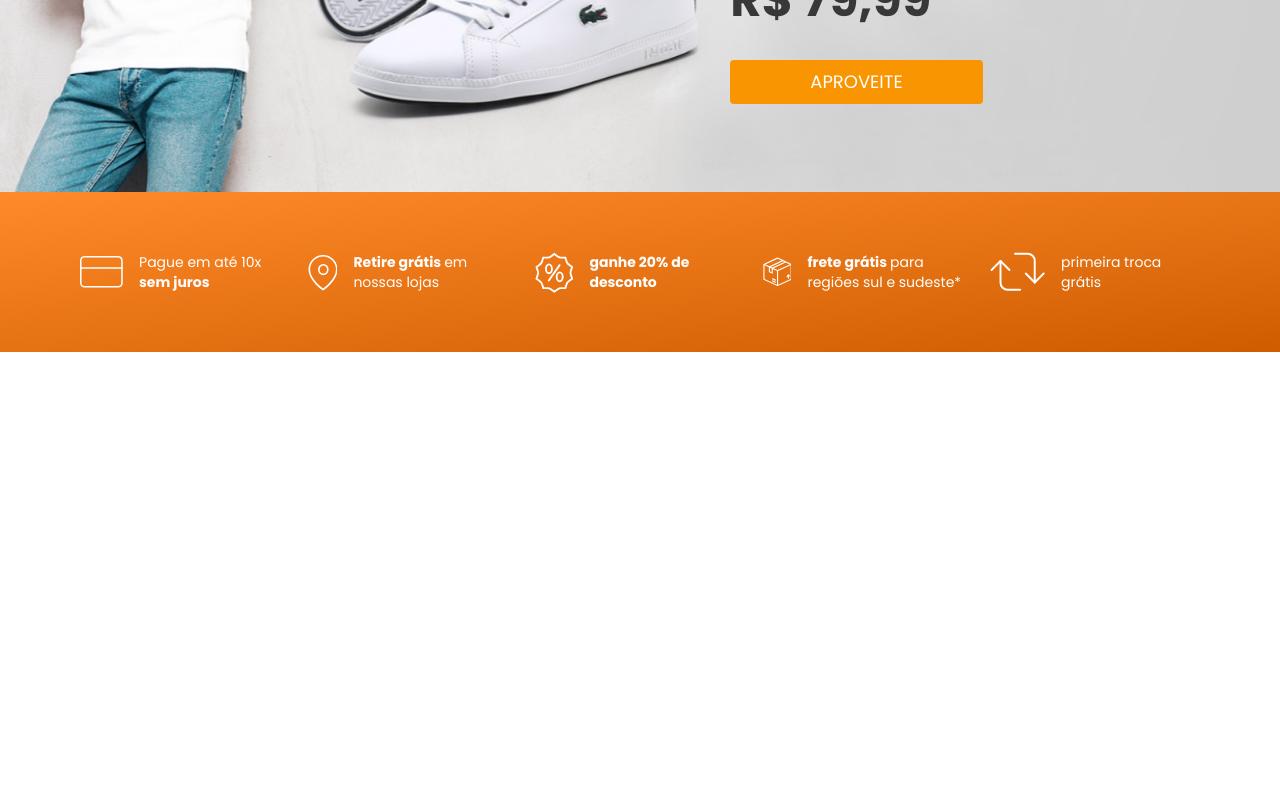
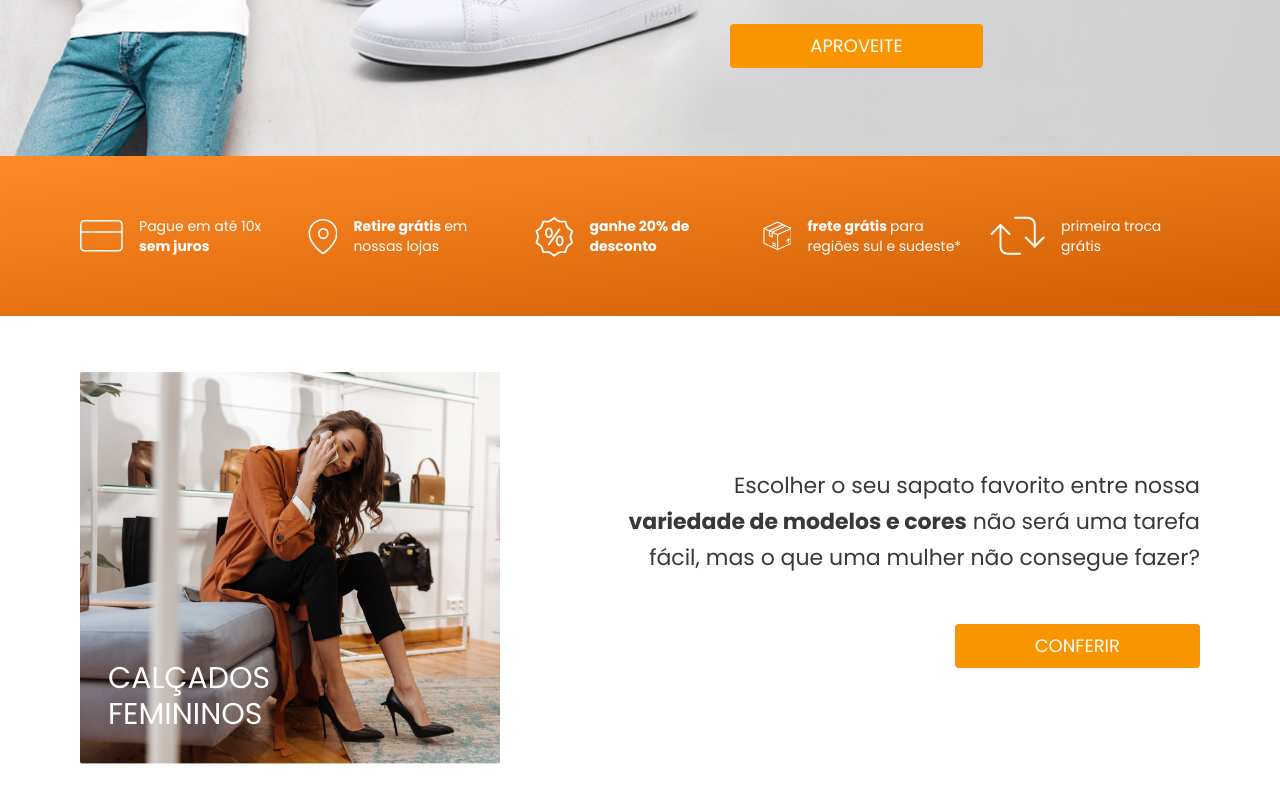
Before and after one commit to ClecioSousa00/br-challenges-paqueta-calcados, a Next.js app: page / in a window 1280 px wide. Shown: the part 541-1338 px from the top of the page. Before the commit the page ends 893 px from the top, so only its background shows below. Built offline with nearby package versions, Linux system fonts and the light colour scheme.

Commit message:
feat: created section footwear

```diff
--- a/src/app/page.tsx
+++ b/src/app/page.tsx
@@ -1,11 +1,5 @@
-import { Hero } from '@/components/Hero'
-import { InfosBar } from '@/components/InfosBar'
+import { Main } from '@/components/Main'
 
 export default function Home() {
-  return (
-    <main>
-      <Hero />
-      <InfosBar />
-    </main>
-  )
+  return <Main />
 }
--- /dev/null
+++ b/src/components/FootwearSection/index.tsx
@@ -0,0 +1,48 @@
+import Image, { StaticImageData } from 'next/image'
+import { ButtonGeneric } from '../ButtonGeneric'
+import { ReactNode } from 'react'
+
+type FootwearSectionProps = {
+  children: ReactNode
+  text: 'femininos' | 'masculino'
+  img: StaticImageData
+}
+
+export const FootwearSection = ({
+  children,
+  text,
+  img,
+}: FootwearSectionProps) => {
+  return (
+    <section
+      className={`mt-14 flex items-center justify-between px-20 ${
+        text === 'masculino' ? 'flex-row-reverse' : ''
+      }`}
+    >
+      <div className="relative w-[420px]">
+        <Image
+          className="h-full w-full"
+          src={img}
+          alt="Pessoa usando sapato do Paquetá calçados"
+        />
+        <p
+          className={`absolute bottom-8 max-w-[270px] text-3xl uppercase ${
+            text === 'masculino' ? 'right-7 text-right' : 'left-7  '
+          }`}
+        >
+          Calçados {text}
+        </p>
+      </div>
+      <div className="flex max-w-xl flex-col">
+        {children}
+        <div
+          className={`sef mt-12  ${
+            text === 'masculino' ? 'self-start' : 'self-end'
+          }`}
+        >
+          <ButtonGeneric text="Conferir" />
+        </div>
+      </div>
+    </section>
+  )
+}
--- a/src/components/Header/index.tsx
+++ b/src/components/Header/index.tsx
@@ -11,7 +11,7 @@ export const Header = () => {
   return (
     <header>
       <BarHeader />
-      <div className="flex items-center justify-between px-20 pt-7">
+      <div className="flex items-center justify-between px-20 pt-3">
         <Image
           className="w-60"
           src={logoPaqueta}
--- a/src/components/Hero/index.tsx
+++ b/src/components/Hero/index.tsx
@@ -2,7 +2,7 @@ import { ButtonGeneric } from '../ButtonGeneric'
 
 export const Hero = () => {
   return (
-    <section className="flex h-[500px] items-center justify-end bg-heroBackground bg-cover bg-right bg-no-repeat">
+    <section className="mt-3 flex h-[500px] items-center justify-end bg-heroBackground bg-cover bg-right bg-no-repeat">
       <div className="pr-20">
         <h2 className="text-7xl font-semibold text-secondary">Tênis Casual</h2>
         <p className="text-6xl font-normal text-primary-2">Masculino</p>
--- /dev/null
+++ b/src/components/Main/index.tsx
@@ -0,0 +1,27 @@
+import { FootwearSection } from '@/components/FootwearSection'
+import { Hero } from '@/components/Hero'
+import { InfosBar } from '@/components/InfosBar'
+import footwearWoman from '@/assets/calcados-femininos.png'
+import footwearMan from '@/assets/calcados-masculinos.png'
+
+export const Main = () => {
+  return (
+    <main>
+      <Hero />
+      <InfosBar />
+      <FootwearSection img={footwearWoman} text="femininos">
+        <p className="text-right text-[1.375rem] leading-9 text-secondary">
+          Escolher o seu sapato favorito entre nossa
+          <strong> variedade de modelos e cores</strong> não será uma tarefa
+          fácil, mas o que uma mulher não consegue fazer?{' '}
+        </p>
+      </FootwearSection>
+      <FootwearSection img={footwearMan} text="masculino">
+        <p className="text-left text-[1.375rem] leading-9 text-secondary">
+          Tenha em seu guarda roupa sapatos de qualidade e confortáveis, para o
+          dia a dia, trabalho e até mesmo para praticar esportes!
+        </p>
+      </FootwearSection>
+    </main>
+  )
+}
--- a/src/components/NavBar/index.tsx
+++ b/src/components/NavBar/index.tsx
@@ -2,7 +2,7 @@ import Link from 'next/link'
 
 export const NavBar = () => {
   return (
-    <nav className="mb-4 mt-10 px-20">
+    <nav className=" mt-6 px-20">
       <ul className="flex w-full justify-between">
         <li className="text-lg font-medium text-[#383838]">
           {' '}
```
